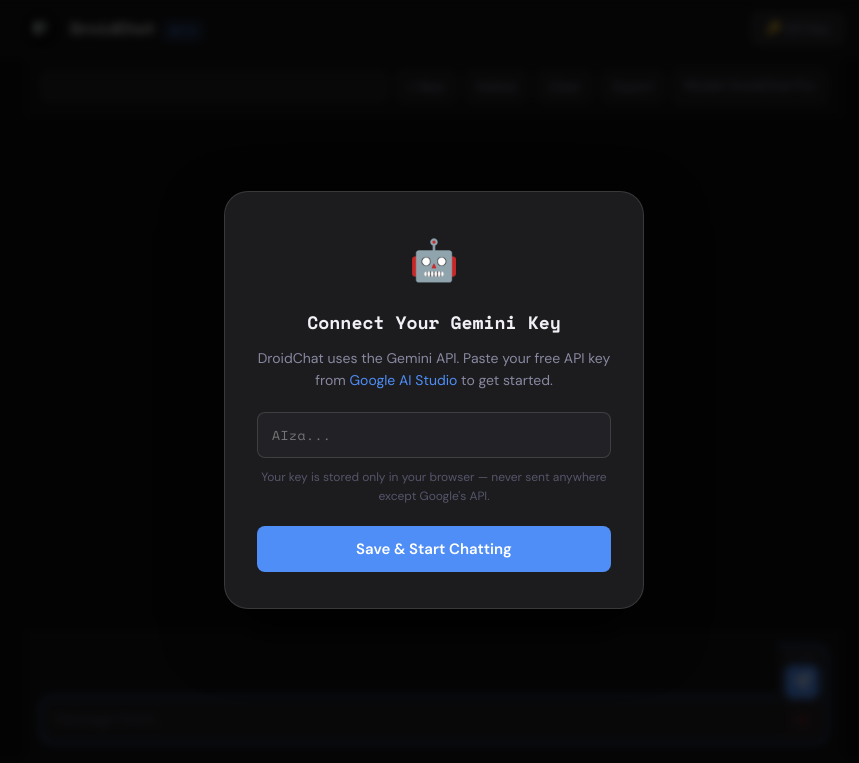
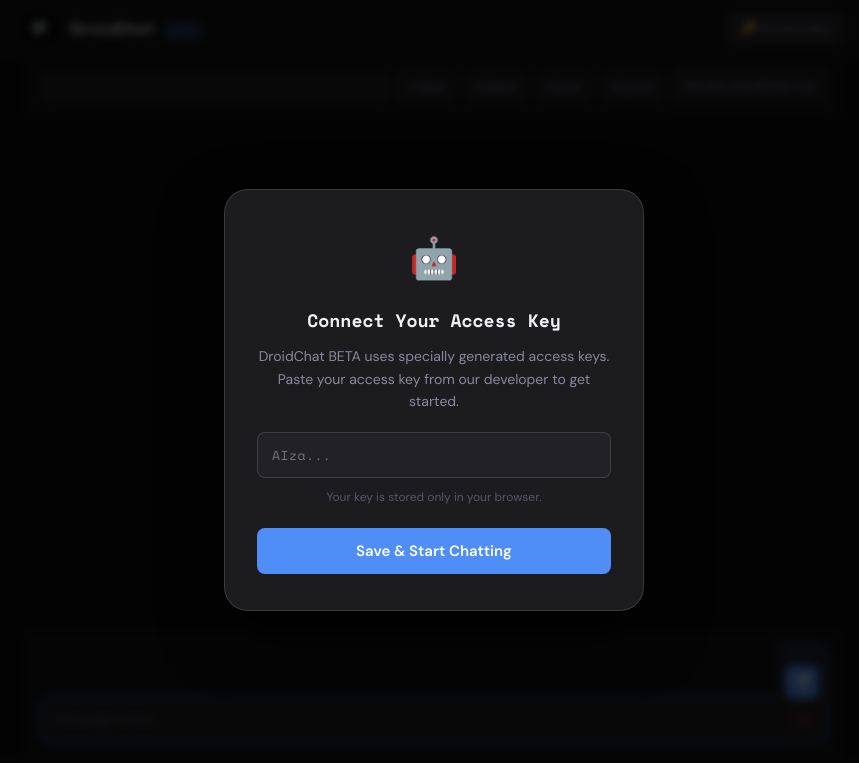
Before and after one commit to philzcodez/droidchat, a plain HTML site: page index.html in a window 1280 px wide. Shown: the whole page, without its empty margins (206-1065 px from the left). Drawn offline with nearby package versions, Linux system fonts and the light colour scheme.

Commit message:
minor patches to bugs

```diff
--- a/index.html
+++ b/index.html
@@ -16,10 +16,10 @@
         <div class="modal-backdrop"></div>
         <div class="modal-box">
             <div class="modal-icon">🤖</div>
-            <h2 id="modal-title">Connect Your Gemini Key</h2>
-            <p>DroidChat uses the Gemini API. Paste your free API key from <a href="https://aistudio.google.com/app/apikey" target="_blank" rel="noopener noreferrer">Google AI Studio</a> to get started.</p>
+            <h2 id="modal-title">Connect Your Access Key</h2>
+            <p>DroidChat BETA uses specially generated access keys. Paste your access key from our developer to get started.</p>
             <input type="password" id="api-key-input" placeholder="AIza..." autocomplete="off" spellcheck="false" />
-            <p class="modal-note">Your key is stored only in your browser — never sent anywhere except Google's API.</p>
+            <p class="modal-note">Your key is stored only in your browser.</p>
             <button id="save-api-key-btn">Save &amp; Start Chatting</button>
         </div>
     </div>
@@ -33,7 +33,7 @@
                     <span class="header-badge">BETA</span>
                 </div>
             </div>
-            <button id="change-key-btn" class="key-btn" aria-label="Change API key">🔑 API Key</button>
+            <button id="change-key-btn" class="key-btn" aria-label="Change Access key">🔑 Access Key</button>
         </div>
     </header>
 
@@ -77,7 +77,7 @@
     </main>
 
     <footer role="contentinfo">
-        <p>Made by <strong>Phillip Bilenko</strong> &nbsp;·&nbsp; DroidChat v2.2.6 (BETA)</p>
+        <p>Made by <strong>Phillip Bilenko</strong> &nbsp;·&nbsp; DroidChat v2.2.7 (BETA)</p>
     </footer>
 
     <script src="script.js"></script>
```
Also changed, not shown: 1 other file.
